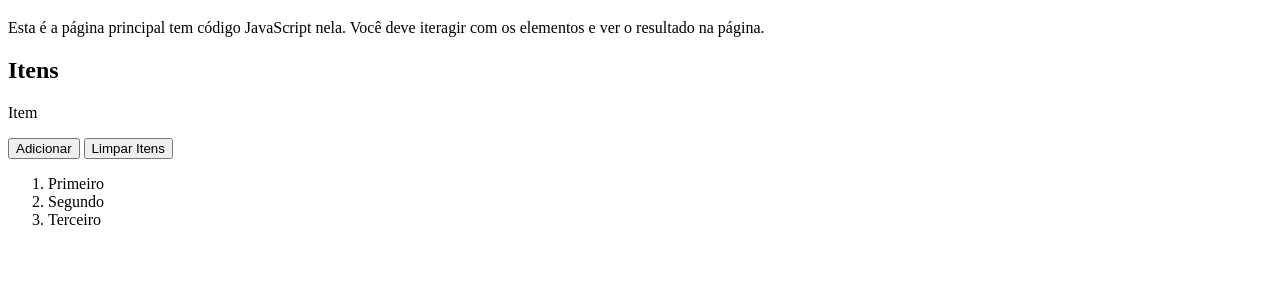
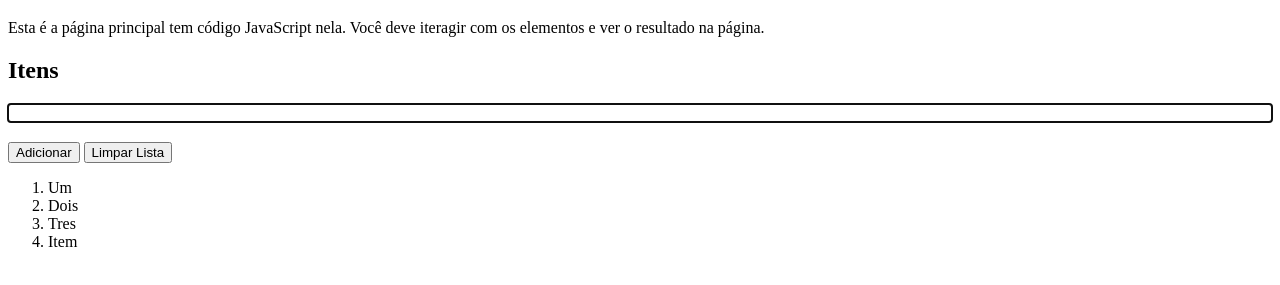
Before and after one commit to ufjf-dcc202/ufjf-dcc202-2023-3-a-atv11-JoaoPedro-Reis, a plain HTML site: page index.html in a window 1280 px wide. Both pictures are taken after a click on the button "Adicionar". Shown: the part 61-346 px from the top of the page. Drawn offline with Linux system fonts and the light colour scheme.

Commit message:
ajustes finais

```diff
--- a/index.html
+++ b/index.html
@@ -4,7 +4,7 @@
     <meta charset="UTF-8">
     <meta name="viewport" content="width=device-width, initial-scale=1.0">
     <title>DCC202 - Atividade 11: Joao Pedro Reis</title>
-    <script scr="main.js" type="module"></script>
+    <script src="main.js" type="module"></script>
 </head>
 <body>
     <main>
@@ -12,10 +12,10 @@
         <p>Esta é a página principal tem código JavaScript nela. Você deve iteragir com os elementos e ver o resultado na página.</p>
         <section>
             <h2>Itens</h2>
-            <p id="entrada">Item</p>
+            <p id="entrada" contenteditable="">Item</p>
             <button id="adicionar">Adicionar</button>
-            <button id="limpar">Limpar Itens</button>
-            <ol id="saida">
+            <button id="limpar">Limpar Lista</button>
+            <ol id="itens">
                 <li>Primeiro</li>
                 <li>Segundo</li>
                 <li>Terceiro</li>
--- a/lista.js
+++ b/lista.js
@@ -5,5 +5,9 @@ export function getLista(){
 }
 
 export function limparLista(){
-    lista.splice(0, 3);
+    lista.splice(0);
 }
+
+export function adicionarNaLista(novoItem){
+    lista.push(novoItem);
+}
--- a/main.js
+++ b/main.js
@@ -1,13 +1,22 @@
-import {getLista, limparLista} from "./lista.js";
+import {adicionarNaLista, getLista, limparLista} from "./lista.js";
 
 const pEntrada = document.querySelector('#entrada');
-const olSaida = document.querySelector('#saida');
+const olSaida = document.querySelector('#itens');
 const btnAdicionar = document.querySelector('#adicionar');
 const btnLimpar = document.querySelector('#limpar');
 
 btnLimpar.addEventListener('click', limparElementosDaLista);
+btnAdicionar.addEventListener('click', criarElementoNaLista)
 
 atualizarItensDeLista();
+
+function criarElementoNaLista(){
+    const texto = pEntrada.textContent;
+    adicionarNaLista(texto);
+    atualizarItensDeLista();
+    pEntrada.textContent = "";
+    pEntrada.focus();
+}
 
 function limparElementosDaLista(){
     limparLista();
```
